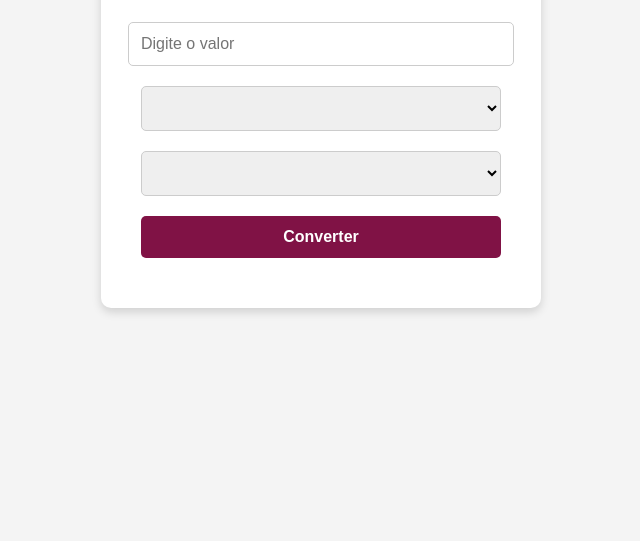
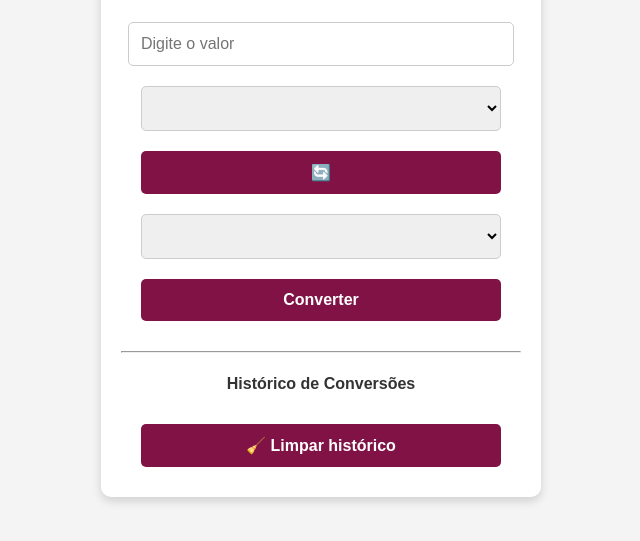
Before and after one commit to MandyCastilho/conversor_de_moedas, a plain HTML site: page index.html in a window 1280 px wide. Shown: the part 117-658 px from the top of the page, without its empty margins (319-959 px from the left). Drawn offline with Linux system fonts and the light colour scheme; no server answers.

Commit message:
💰 Conversor de Moedas

```diff
--- a/index.html
+++ b/index.html
@@ -20,11 +20,26 @@
         <h2>Conversor de Moedas</h2>
 
         <input type="number" id="amount" placeholder="Digite o valor">
-        <select id="fromCurrency"></select>
-        <select id="toCurrency"></select>
+
+        <div class="currency-selects">
+            <select id="fromCurrency"></select>
+            <button onclick="invertCurrencies()">🔄</button>
+            <select id="toCurrency"></select>
+        </div>
+
         <button onclick="convertCurrency()">Converter</button>
 
+        <p id="loading" style="display: none;">⏳ Carregando...</p>
+
         <h3 id="result"></h3>
+
+        <hr>
+
+        <section class="history-section">
+            <h4>Histórico de Conversões</h4>
+            <ul id="history"></ul>
+            <button onclick="clearHistory()">🧹 Limpar histórico</button>
+        </section>
 
     </div>
 
```
